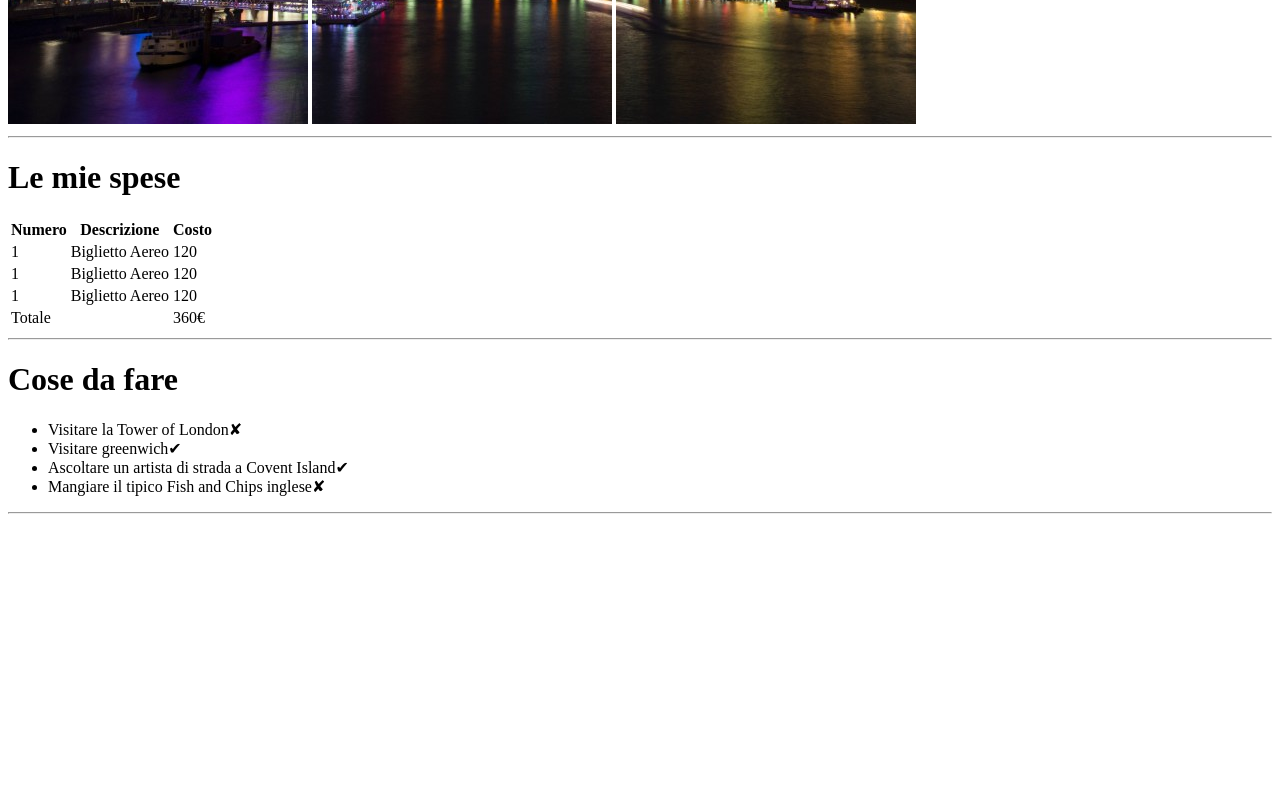
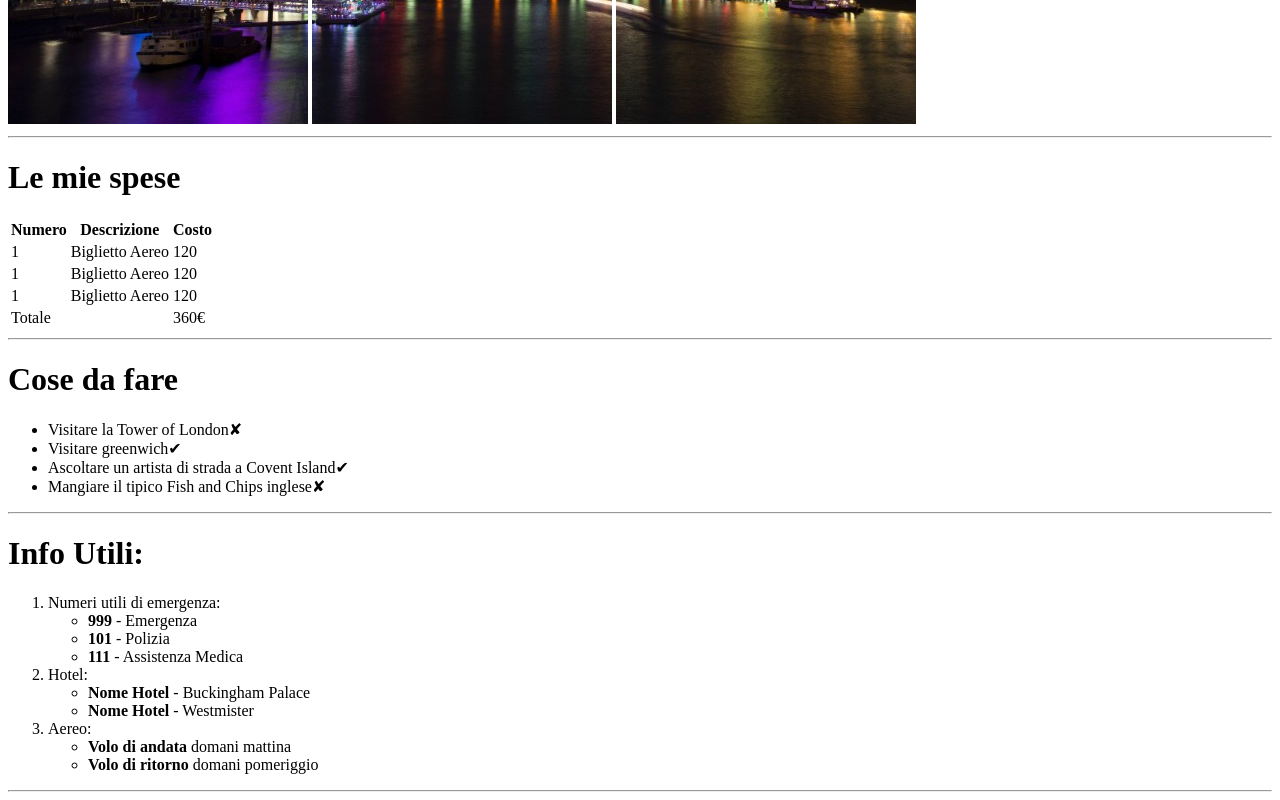
Before and after one commit to ManuelAvanzi/html-london-trip, a plain HTML site: page index.html in a window 1280 px wide. Shown: the part 556-1356 px from the top of the page. Before the commit the page ends 1078 px from the top, so only its background shows below. Drawn offline with Linux system fonts and the light colour scheme.

```diff
--- a/index.html
+++ b/index.html
@@ -72,6 +72,26 @@
     <!-- fine cose da fare -->
 
     <!-- inizio info utili -->
+      <h1>Info Utili:</h1>
+       <ol>
+           <li>Numeri utili di emergenza:</li>
+            <ul type="circle">
+               <li><strong>999</strong> - Emergenza</li>
+               <li><strong>101</strong> - Polizia</li>
+               <li><strong>111</strong> - Assistenza Medica</li>
+            </ul>
+            <li>Hotel:</li>
+             <ul type="circle">
+                <li><strong>Nome Hotel</strong> - Buckingham Palace</li>
+                <li><strong>Nome Hotel</strong> - Westmister</li>
+             </ul>
+            <li>Aereo:</li>
+             <ul type="circle">
+                <li><strong>Volo di andata</strong> domani mattina</li>
+                <li><strong>Volo di ritorno</strong> domani pomeriggio</li>
+             </ul>
+       </ol>
+       <hr>
     <!-- fine info utili -->
 
     <!-- footer con foto -->
```
